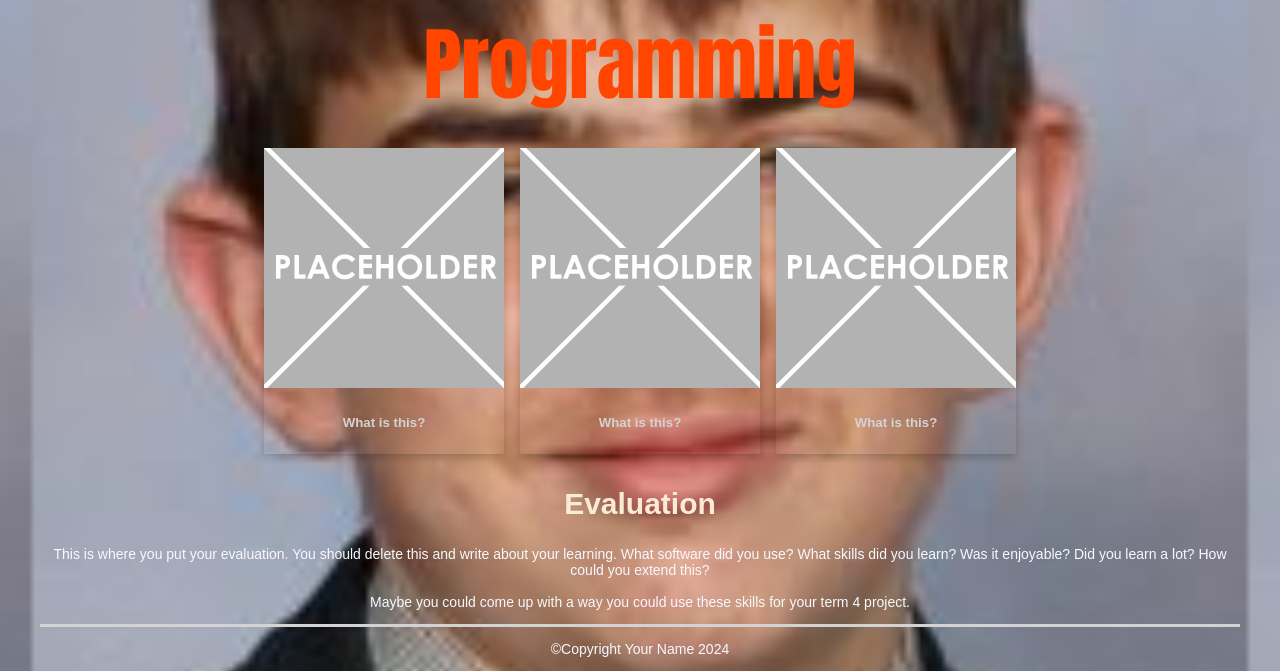
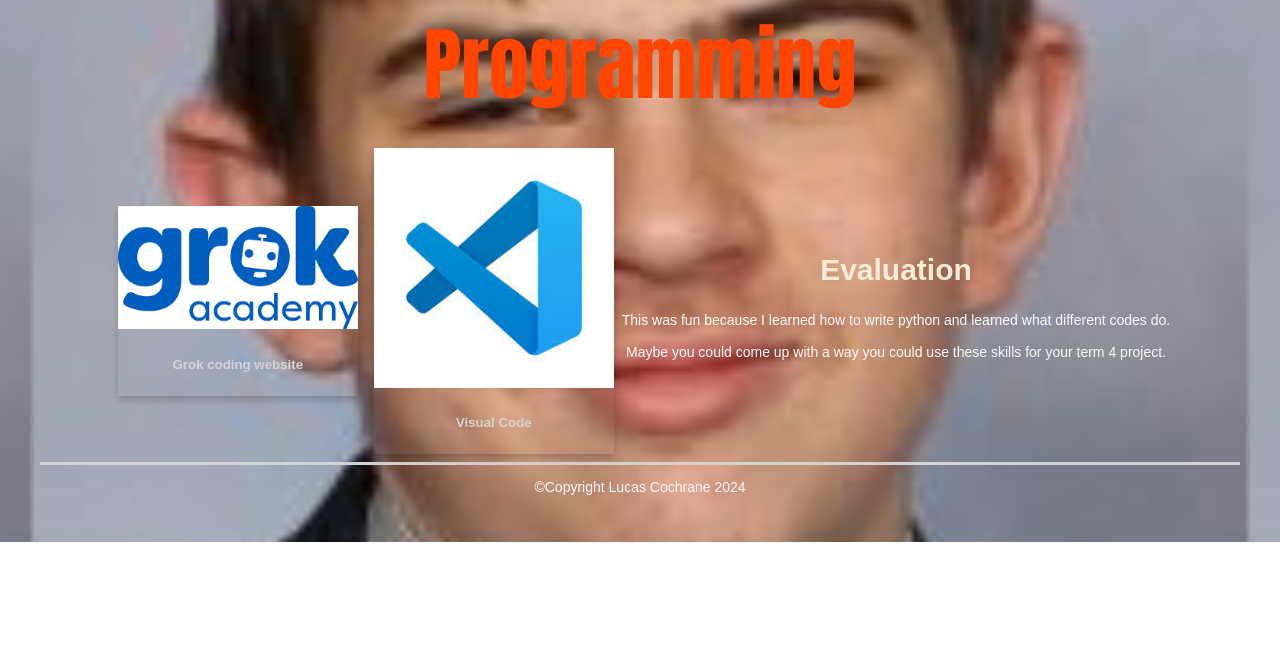
Before and after one commit to Leekis1243/10DGT-BHS-Website, a plain HTML site: page programming.html in a window 1280 px wide. Shown: the part 258-929 px from the top of the page. After the commit the page ends 800 px from the top, so only its background shows below. Drawn offline with Linux system fonts and the light colour scheme; a web font is replaced by a local one.

Commit message:
changed some stuff

```diff
--- a/programming.html
+++ b/programming.html
@@ -33,30 +33,21 @@
       <h1>Programming</h1>
         <!-- This is the container for all the images you want to add- it's a flexbox so add as many as you want -->
       <div class='container'>
-        <!-- item 1 starts here-->
+        <!-- item 2 starts here-->
         <div class='item'>
-          <img src="images/placeholder.png" alt="please replace me">
+          <img src="images/grok.png" alt="please replace me">
           <div class='item-info'>
             <!-- a brief explanation of what this picture is -->
-            <h5>What is this?</h5>
-          </div>
-        </div>
-        <!-- end of item 1 -->
-        <!-- item 2 starts here-->
-        <div class='item'>
-          <img src="images/placeholder.png" alt="please replace me">
-          <div class='item-info'>
-            <!-- a brief explanation of what this picture is -->
-            <h5>What is this?</h5>
+            <h5>Grok coding website</h5>
           </div>
         </div>
         <!-- end of item 2 -->
         <!-- item 3 starts here-->
         <div class='item'>
-          <img src="images/placeholder.png" alt="please replace me">
+          <img src="images/download.jpg" alt="please replace me">
           <div class='item-info'>
             <!-- a brief explanation of what this picture is -->
-            <h5>What is this?</h5>
+            <h5>Visual Code</h5>
           </div>
         </div>
         <!-- end of item 3 -->
@@ -64,14 +55,14 @@
         <div class=information>
           <h2>Evaluation</h2>
           <p>
-            This is where you put your evaluation. You should delete this and write about your learning. What software did you use? What skills did you learn? Was it enjoyable? Did you learn a lot? How could you extend this? <br><br>
+            This was fun because I learned how to write python and learned what different codes do. <br><br>
             Maybe you could come up with a way you could use these skills for your term 4 project.
           </p>
         </div>
       </div>
     </main>
     <footer>
-      <p>&#169;Copyright Your Name 2024</p>
+      <p>&#169;Copyright Lucas Cochrane 2024</p>
     </footer>
   </body>
 </html>
```
Also changed, not shown: 3dmodelling.html (+1 -1 lines), animation.html (+5 -14 lines), computerscience.html (+3 -3 lines), designformanufacturing.html (+2 -2 lines), imagecreation.html (+1 -10 lines), index.html (+1 -1 lines), videoaudio.html (+2 -20 lines), videogame.html (+1 -1 lines), images/blender.jpg (added), images/download.jpg (added), images/grok.png (added), images/ting.png (added).
